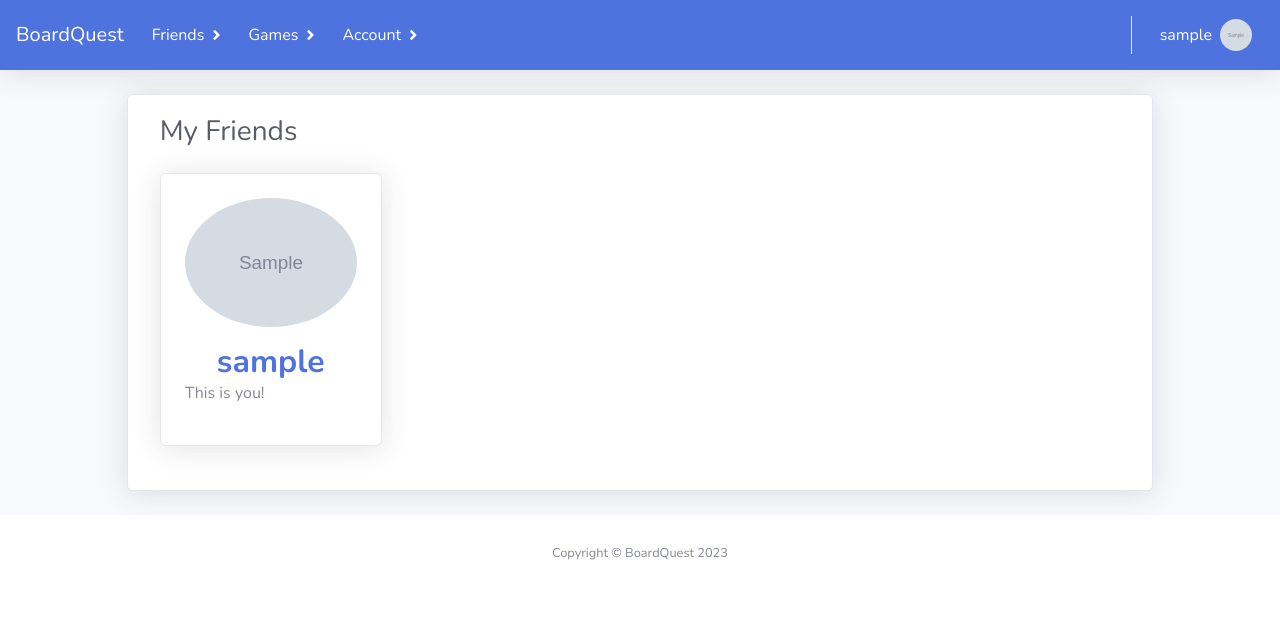
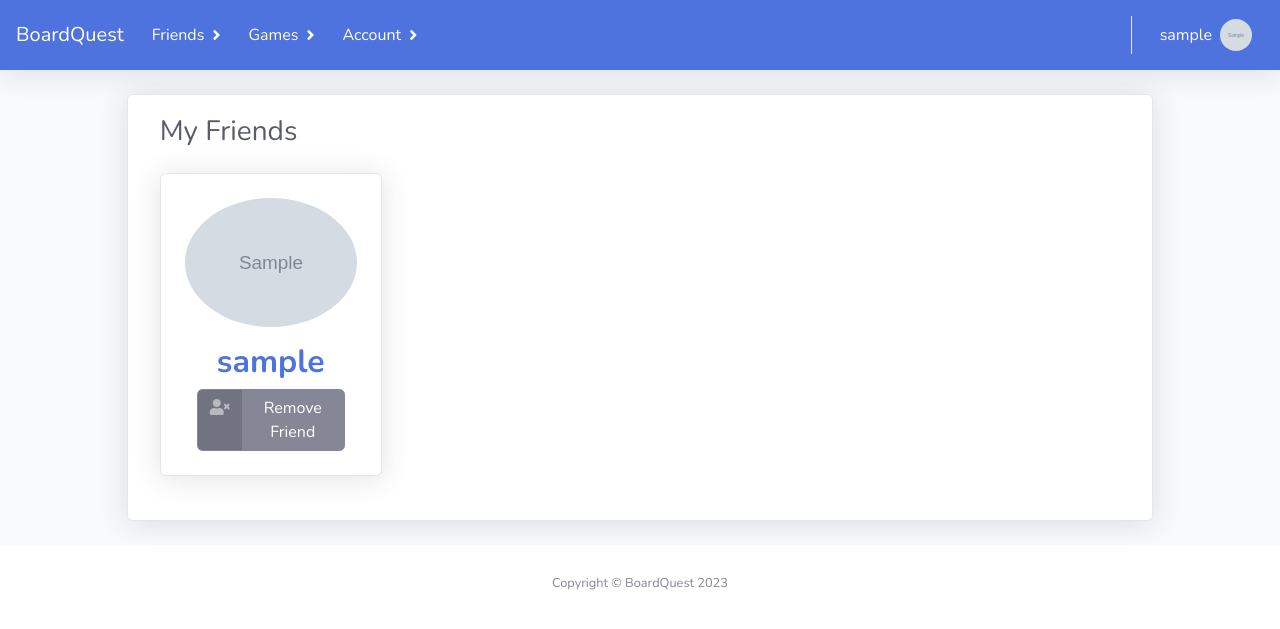
Before and after one commit to LukaszFraczek/BoardQuest, a Django app: page /friends/1/ in a window 1280 px wide. Shown: the top 629 px of the page. Run offline with Django 5.2, Linux system fonts and the light colour scheme; a user stored in the database is signed in; tables that the repository leaves empty hold one stand-in row (values such as "Sample post"); grey boxes marked "Sample" are stand-in pictures; some libraries are stand-ins or nearby versions.

Commit message:
feat: friend system implemented

```diff
--- a/src/friends/templates/friends/common.html
+++ b/src/friends/templates/friends/common.html
@@ -20,21 +20,52 @@
                     <div class="card-body d-flex flex-column m-1">
                         <a href="{% url 'user-profile' user.id %}">
                             <img class="img-profile rounded-circle img-fluid mb-3" src="{{ user.profile.image.url }}">
-                            <h2 class="m-0 font-weight-bold text-primary text-center text-truncate flex-fill">{{ user.username }}</h2>
+                            <h2 class="mb-2 font-weight-bold text-primary text-center text-truncate flex-fill">{{ user.username }}</h2>
                         </a>
-
                         {% block user_card %}
                             {% if user.id == request.user.id %}  {# Exclude current user #}
-                                <p>This is you!</p>
+                                <p class="text-center">This is you!</p>
                             {% elif request.user|is_friend:user %} {# Exclude friends #}
-                                <p>This user is already your friend!</p>
+                                <p class="text-center">This user is already your friend</p>
+                                <div class="col-auto text-center">
+                                    <a class="btn btn-primary btn-icon-split" href="{% url "friends-list" request.user.id %}">
+                                        <span class="icon text-white-50">
+                                            <i class="fas fa-user-friends"></i>
+                                        </span>
+                                        <span class="text">Friend List</span>
+                                    </a>
+                                </div>
                             {% else %}
                                 {% if request.user|invite_pending:user %} {# Check for pending invitation #}
-                                    <p>Accept/Deny invitation</p>
+                                    <p class="text-center">Pending invite from this user!</p>
+                                    <div class="col-auto text-center">
+                                        <a class="btn btn-primary btn-icon-split" href="{% url "friends-invites-received" %}">
+                                            <span class="icon text-white-50">
+                                                <i class="fas fa-arrow-right"></i>
+                                            </span>
+                                            <span class="text">Check invites</span>
+                                        </a>
+                                    </div>
                                 {% elif user|invite_pending:request.user %} {# Check for sent invitation #}
-                                    <p>Cancel sent invitation</p>
+                                    <p class="text-center">Invite already sent to this user!</p>
+                                    <div class="col-auto text-center">
+                                        <a class="btn btn-primary btn-icon-split" href="{% url "friends-invites-sent" %}">
+                                            <span class="icon text-white-50">
+                                                <i class="fas fa-arrow-right"></i>
+                                            </span>
+                                            <span class="text">Check invites</span>
+                                        </a>
+                                    </div>
                                 {% else %}
-                                    <a href="{% url 'friends-invitation-send' user.id %}">Invite</a>
+                                    <p class="text-center">Not a friend yet...</p>
+                                    <div class="col-auto text-center">
+                                        <a class="btn btn-success btn-icon-split" href="{% url "friends-invitation-create" user.id %}">
+                                            <span class="icon text-white-50">
+                                                <i class="fas fa-user-plus"></i>
+                                            </span>
+                                            <span class="text">Invite</span>
+                                        </a>
+                                    </div>
                                 {% endif %}
                             {% endif %}
                         {% endblock user_card %}
--- a/src/friends/templates/friends/friendlist.html
+++ b/src/friends/templates/friends/friendlist.html
@@ -6,9 +6,22 @@
 {% endblock title %}
 
 {% block page_heading %}
-    {% if user == friend_list.user %}
+    {% if friend_list.user == request.user %}
         My Friends
     {% else %}
         {{ friend_list.user.username }}'s Friends
     {% endif %}
 {% endblock page_heading %}
+
+{% block user_card %}
+    {% if friend_list.user == request.user %}
+        <div class="col-auto text-center">
+            <a class="btn btn-secondary btn-icon-split" href="{% url 'friends-remove-friend' user.id %}">
+                <span class="icon text-white-50">
+                    <i class="fas fa-user-times"></i>
+                </span>
+                <span class="text">Remove Friend</span>
+            </a>
+        </div>
+    {% endif %}
+{% endblock user_card %}
--- a/src/friends/templates/friends/search.html
+++ b/src/friends/templates/friends/search.html
@@ -10,11 +10,10 @@
 {% endblock page_heading %}
 
 {% block before_list %}
-
     <div class="row mb-4">
         <form method="get" action="{% url 'friends-user-search' %}" class="mr-auto ml-3 my-2 my-md-0 navbar-search">
             <div class="input-group">
-                <input type="text" name="username" id="username" value="{{ request.GET.username }}" class="form-control bg-light border-0 small" placeholder="Search for..." aria-label="Search" aria-describedby="basic-addon2">
+                <input type="text" name="username" id="username" value="{{ request.GET.username }}" class="form-control bg-white border-2 small" placeholder="Search for..." aria-label="Search" aria-describedby="basic-addon2">
                 <div class="input-group-append">
                     <button class="btn btn-primary" type="submit">
                         <i class="fas fa-search fa-sm"></i>
@@ -23,5 +22,4 @@
             </div>
         </form>
     </div>
-
 {% endblock before_list %}
--- a/src/friends/templatetags/friends_filters.py
+++ b/src/friends/templatetags/friends_filters.py
@@ -7,7 +7,7 @@ register = template.Library()
 @register.filter
 def is_friend(user, friend):
     friend_list = FriendList.objects.get(user=user)
-    return friend_list.is_mutual_friend(friend)
+    return friend_list.is_friend(friend)
 
 
 @register.filter
--- a/src/friends/urls.py
+++ b/src/friends/urls.py
@@ -3,7 +3,10 @@ from django.urls import path
 from .views import (
     FriendsListView,
     FriendSearchView,
-    InvitationSendView,
+    FriendRemoveView,
+    InvitesSentListView,
+    InvitesReceivedListView,
+    InvitationCreateView,
     InvitationAcceptView,
     InvitationDeclineView,
     InvitationCancelView,
@@ -12,8 +15,11 @@ from .views import (
 urlpatterns = [
     path('<int:user_id>/', FriendsListView.as_view(), name='friends-list'),
     path('search/', FriendSearchView.as_view(), name='friends-user-search'),
-    path('invitation-send/<int:user_id>/', InvitationSendView.as_view(), name='friends-invitation-send'),
+    path('invites-received/', InvitesReceivedListView.as_view(), name='friends-invites-received'),
+    path('invites-sent/', InvitesSentListView.as_view(), name='friends-invites-sent'),
+    path('invitation-create/<int:user_id>/', InvitationCreateView.as_view(), name='friends-invitation-create'),
     path('invitation-accept/<int:user_id>/', InvitationAcceptView.as_view(), name='friends-invitation-accept'),
     path('invitation-decline/<int:user_id>/', InvitationDeclineView.as_view(), name='friends-invitation-decline'),
     path('invitation-cancel/<int:user_id>/', InvitationCancelView.as_view(), name='friends-invitation-cancel'),
+    path('remove/<int:user_id>/', FriendRemoveView.as_view(), name='friends-remove-friend'),
 ]
--- a/src/friends/views.py
+++ b/src/friends/views.py
@@ -1,4 +1,3 @@
-from django.db import IntegrityError, transaction
 from django.shortcuts import get_object_or_404
 from django.contrib.auth.mixins import LoginRequiredMixin
 from django.contrib.auth.models import User
@@ -6,6 +5,7 @@ from django.views import View
 from django.views.generic import ListView
 from django.http import HttpResponseRedirect
 from django.urls import reverse_lazy
+
 from .models import FriendList, FriendInvitation
 
 
@@ -39,19 +39,53 @@ class FriendSearchView(LoginRequiredMixin, ListView):
         return queryset
 
 
-class InvitationSendView(LoginRequiredMixin, View):
+class FriendRemoveView(LoginRequiredMixin, View):
+    def get(self, request, user_id):
+        current_user = self.request.user
+        selected_user = get_object_or_404(User, id=user_id)
+
+        current_user.friendlist.end_friendship(selected_user)
+
+        return HttpResponseRedirect(reverse_lazy('friends-list'))
+
+
+class InvitesSentListView(LoginRequiredMixin, ListView):
+    template_name = 'friends/invites_sent.html'
+    context_object_name = 'users'
+
+    def get_queryset(self):
+        invitation_receiver_ids = FriendInvitation.objects.filter(
+            sender=self.request.user,
+            status=FriendInvitation.Status.PENDING,
+        ).values("receiver")
+        return User.objects.filter(id__in=invitation_receiver_ids)
+
+
+class InvitesReceivedListView(LoginRequiredMixin, ListView):
+    template_name = 'friends/invites_received.html'
+    context_object_name = 'users'
+
+    def get_queryset(self):
+        invitation_sender_ids = FriendInvitation.objects.filter(
+            receiver=self.request.user,
+            status=FriendInvitation.Status.PENDING,
+        ).values("sender")
+        return User.objects.filter(id__in=invitation_sender_ids)
+
+
+class InvitationCreateView(LoginRequiredMixin, View):
     def get(self, request, user_id):
         current_user = self.request.user
         selected_user = get_object_or_404(User, id=user_id)
 
         # Check for existing invitation
-        invitation_exists = FriendInvitation.objects.filter(
+        invitation = FriendInvitation.objects.filter(
             sender=current_user,
             receiver=selected_user,
             status=FriendInvitation.Status.PENDING,
-        ).exists()
+        )
 
-        if not invitation_exists and current_user != selected_user:
+        if not invitation.exists() and current_user != selected_user and not current_user.friendlist.is_friend(selected_user):
             FriendInvitation.objects.create(sender=current_user, receiver=selected_user)
 
         return HttpResponseRedirect(reverse_lazy('friends-user-search'))
@@ -62,21 +96,17 @@ class InvitationAcceptView(LoginRequiredMixin, View):
         current_user = self.request.user
         selected_user = get_object_or_404(User, id=user_id)
 
-        invitation_exists = FriendInvitation.objects.get(
+        invitation = FriendInvitation.objects.filter(
             sender=selected_user,
             receiver=current_user,
             status=FriendInvitation.Status.PENDING,
-        ).exists()
+        )
 
-        if invitation_exists:
+        if invitation.exists():
             # Add users to each others friend lists
             if current_user.friendlist.make_friends(selected_user):
                 # Change status to accepted if all went well
-                FriendInvitation.objects.filter(
-                    sender=selected_user,
-                    receiver=current_user,
-                    status=FriendInvitation.Status.PENDING,
-                ).update(
+                invitation.update(
                     status=FriendInvitation.Status.ACCEPTED,
                 )
 
@@ -85,12 +115,9 @@ class InvitationAcceptView(LoginRequiredMixin, View):
 
 class InvitationDeclineView(LoginRequiredMixin, View):
     def get(self, request, user_id):
-        current_user = self.request.user
-        selected_user = get_object_or_404(User, id=user_id)
-
         FriendInvitation.objects.filter(
-            sender=selected_user,
-            receiver=current_user,
+            sender=get_object_or_404(User, id=user_id),
+            receiver=self.request.user,
             status=FriendInvitation.Status.PENDING,
         ).update(
             status=FriendInvitation.Status.DECLINED,
@@ -101,12 +128,9 @@ class InvitationDeclineView(LoginRequiredMixin, View):
 
 class InvitationCancelView(LoginRequiredMixin, View):
     def get(self, request, user_id):
-        current_user = self.request.user
-        selected_user = get_object_or_404(User, id=user_id)
-
         FriendInvitation.objects.filter(
-            sender=current_user,
-            receiver=selected_user,
+            sender=self.request.user,
+            receiver=get_object_or_404(User, id=user_id),
             status=FriendInvitation.Status.PENDING,
         ).update(
             status=FriendInvitation.Status.CANCELLED,
--- a/src/templates/layout/navbar.html
+++ b/src/templates/layout/navbar.html
@@ -13,8 +13,10 @@
                 </a>
                 <div class="dropdown-menu">
                     <a class="dropdown-item" href="{% url 'friends-list' user.id %}">My friends</a>
-                    <a class="dropdown-item" href="{% url 'homepage' %}">Invites</a>  <!-- TODO -->
                     <a class="dropdown-item" href="{% url 'friends-user-search' %}">Search</a>
+                    <div class="dropdown-divider"></div>
+                    <a class="dropdown-item" href="{% url 'friends-invites-received' %}">Received invites</a>
+                    <a class="dropdown-item" href="{% url 'friends-invites-sent' %}">Sent invites</a>
                 </div>
             </li>
             <li class="nav-item dropdown">
```
Also changed, not shown: src/friends/models.py (+10 -7 lines), src/friends/templates/friends/invites_received.html (added, +29 -0 lines), src/friends/templates/friends/invites_sent.html (added, +21 -0 lines).
